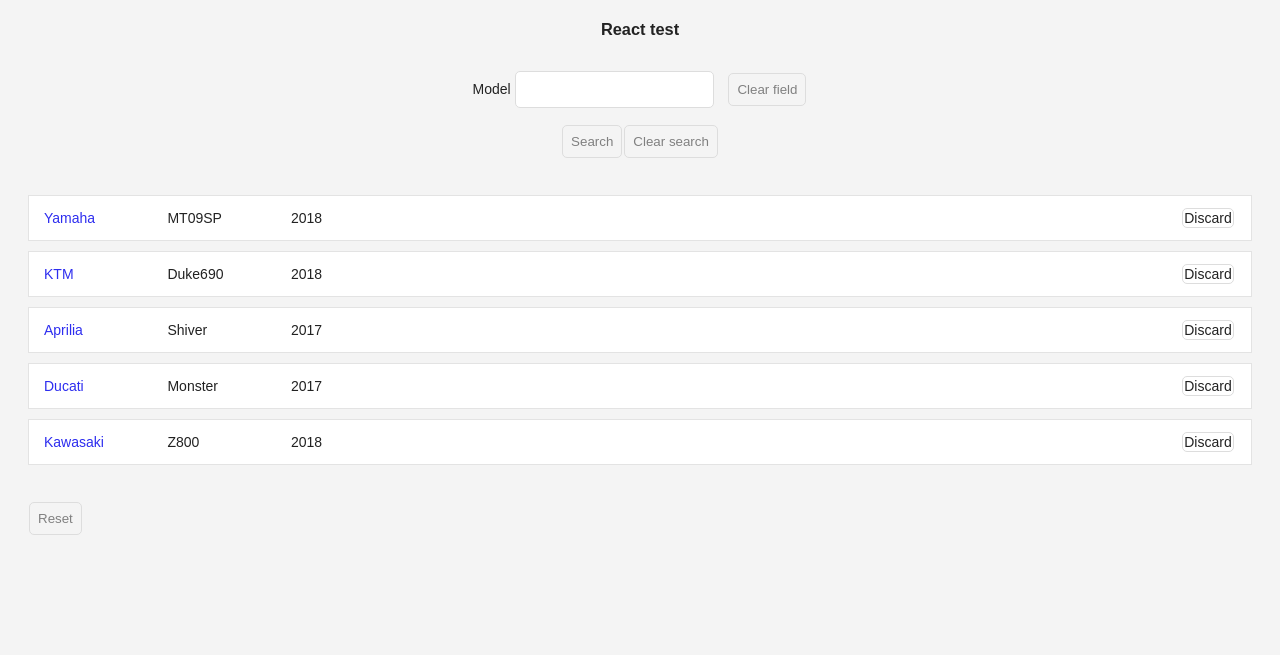
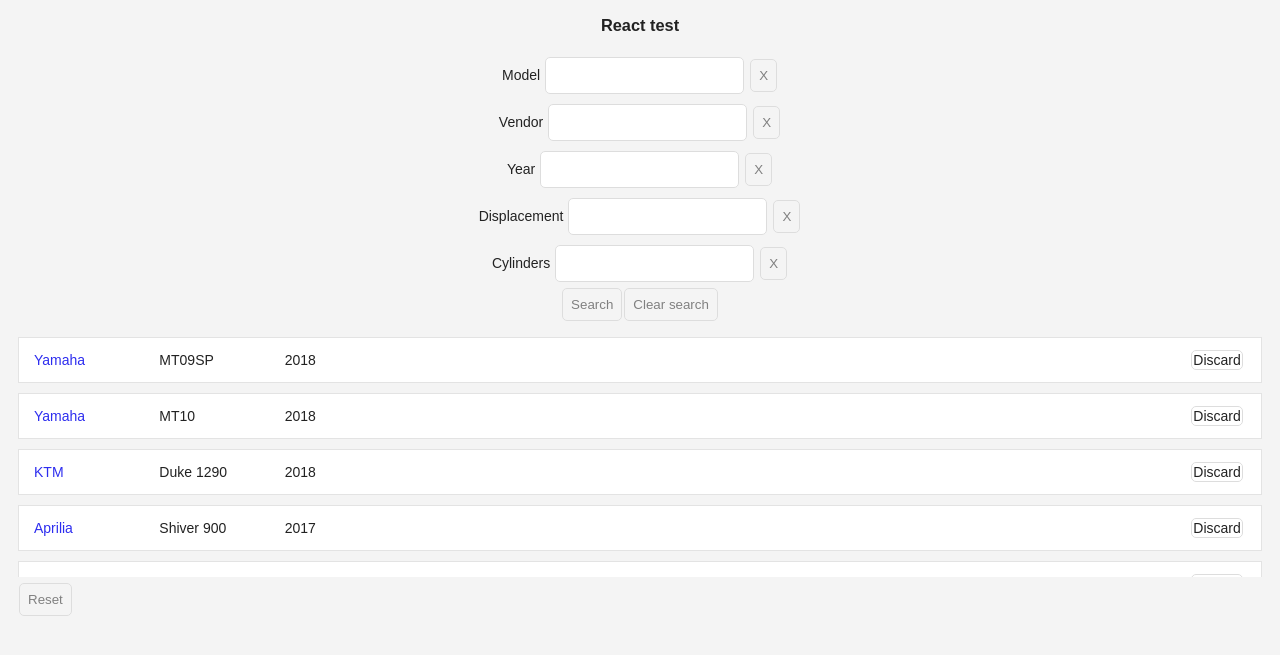
Before and after one commit to Siilk/reactTest, a React app: page / in a window 1280 px wide. Built offline with nearby package versions, Linux system fonts and the light colour scheme.

Commit message:
* search field component * search for all fields * data moved to a separate file

```diff
--- a/src/Application.css
+++ b/src/Application.css
@@ -1,6 +1,6 @@
 .page
 {
-    margin: 20px;
+    margin: 10px;
 }
 
 .title
@@ -15,7 +15,9 @@
 
 .table
 {
-    margin: 20px 0;
+    margin: 5px 0;
+    height: 250px;
+    overflow: scroll;
 }
 
 .table-header
--- a/src/Application.js
+++ b/src/Application.js
@@ -2,55 +2,7 @@
 import React, {Component} from 'react';
 import SearchWidget from './SearchWidget';
 import {ItemList, Button, TitleBar} from './StatelessComponents'
-
-let sourceData =
-[
-    {
-        objId: 0,
-        vendor: 'Yamaha',
-        vendorUrl: 'http://www.yamaha.com',
-        model: 'MT09SP',
-        year: '2018',
-        engineCC: '850',
-        cyls: '3'
-    },
-    {
-        objId: 1,
-        vendor: 'KTM',
-        vendorUrl: 'http://www.ktm.com',
-        model: 'Duke690',
-        year: '2018',
-        engineCC: '650',
-        cyls: '1',
-    },
-    {
-        objId: 2,
-        vendor: 'Aprilia',
-        vendorUrl: 'http://www.aprilia.com',
-        model: 'Shiver',
-        year: '2017',
-        engineCC: '890',
-        cyls: '2',
-    },
-    {
-        objId: 3,
-        vendor: 'Ducati',
-        vendorUrl: 'http://www.ducati.com',
-        model: 'Monster',
-        year: '2017',
-        engineCC: '980',
-        cyls: '2',
-    },
-    {
-        objId: 4,
-        vendor: 'Kawasaki',
-        vendorUrl: 'http://www.kawasaki.com',
-        model: 'Z800',
-        year: '2018',
-        engineCC: '800',
-        cyls: '4',
-    }
-];
+import {sourceData} from './DataSource';
 
 export default class Application extends Component
 {
@@ -63,7 +15,11 @@
             data : sourceData,
             filterParams :
             {
-                modelParam : ''
+                modelParam : '',
+                vendorParam : '',
+                yearParam: '',
+                engineCCParam: '',
+                cylsParam: ''
             }
         };
     }
@@ -75,15 +31,11 @@
         (
             <div className="page">
                 <TitleBar className="title">React test</TitleBar>
-                <br/>
-            <div className="interactions">
-                <SearchWidget value={filterParams} onApply={this.onApplySearch} onClearSearch={this.onClearSearch}/>
-            </div>
-                <br/>
+                <div className="interactions">
+                    <SearchWidget value={filterParams} onApply={this.onApplySearch}/>
+                </div>
                 <ItemList data={data} filterParams={filterParams} onDiscard={this.onDiscard}/>
-                <br/>
                 <Button type="button" onClick={() => this.onReset(sourceData)}>Reset</Button>
-
             </div>
         );
         return res;
@@ -99,11 +51,6 @@
         this.setState({filterParams : filterParams});
     };
 
-    onClearSearch = () =>
-    {
-        this.setState({filterParams : {modelParam : ''}});
-    };
-
     onReset = (listData) =>
     {
         this.setState({data : listData});
--- /dev/null
+++ b/src/DataSource.js
@@ -0,0 +1,69 @@
+const VENDOR_YAMAHA = 'Yamaha';
+const VENDOR_KTM = 'KTM';
+const VENDOR_APRILIA = 'Aprilia';
+const VENDOR_DUCATI = 'Ducati';
+const VENDOR_KAWASAKI = 'Kawasaki';
+
+const URL_KAWASAKI = 'http://www.kawasaki.com';
+const URL_DICATI = 'http://www.ducati.com';
+const URL_APRILIA = 'http://www.aprilia.com';
+const URL_KTM = 'http://www.ktm.com';
+const URL_YAMAHA = 'http://www.yamaha.com';
+
+export let sourceData =
+[
+    {
+        objId: 0,
+        vendor: VENDOR_YAMAHA,
+        vendorUrl: URL_YAMAHA,
+        model: 'MT09SP',
+        year: '2018',
+        engineCC: '850',
+        cyls: '3'
+    },
+    {
+        objId: 1,
+        vendor: VENDOR_YAMAHA,
+        vendorUrl: URL_YAMAHA,
+        model: 'MT10',
+        year: '2018',
+        engineCC: '998',
+        cyls: '4'
+    },
+    {
+        objId: 2,
+        vendor: VENDOR_KTM,
+        vendorUrl: URL_KTM,
+        model: 'Duke 1290',
+        year: '2018',
+        engineCC: '1290',
+        cyls: '2',
+    },
+    {
+        objId: 3,
+        vendor: VENDOR_APRILIA,
+        vendorUrl: URL_APRILIA,
+        model: 'Shiver 900',
+        year: '2017',
+        engineCC: '890',
+        cyls: '2',
+    },
+    {
+        objId: 4,
+        vendor: VENDOR_DUCATI,
+        vendorUrl: URL_DICATI,
+        model: 'Monster 1080',
+        year: '2017',
+        engineCC: '1080',
+        cyls: '2',
+    },
+    {
+        objId: 5,
+        vendor: VENDOR_KAWASAKI,
+        vendorUrl: URL_KAWASAKI,
+        model: 'Z800',
+        year: '2018',
+        engineCC: '800',
+        cyls: '4',
+    }
+];
--- a/src/SearchWidget.js
+++ b/src/SearchWidget.js
@@ -1,5 +1,5 @@
 import React from 'react';
-import {Button} from './StatelessComponents'
+import {Button, SearchField} from './StatelessComponents'
 
 export default class SearchWidget extends React.Component
 {
@@ -19,37 +19,51 @@
         let res =
         (
             <form>
-                <label>Model&nbsp;<input type="text" value={filterParams.modelParam} onChange={this.storeModelParam}/></label>
-                &nbsp;
-                <Button type="button" onClick={this.clearModel}>Clear field</Button>
-                <br/>
-                <br/>
+                <SearchField label="Model" value={filterParams.modelParam}
+                    onChange={(event) => this.setSearchParam('modelParam', event.target.value)}
+                    onClear={() => this.setSearchParam('modelParam', '')}/>
+
+                <SearchField label="Vendor" value={filterParams.vendorParam}
+                    onChange={(event) => this.setSearchParam('vendorParam', event.target.value)}
+                    onClear={() => this.setSearchParam('vendorParam', '')}/>
+
+                <SearchField label="Year" value={filterParams.yearParam}
+                    onChange={(event) => this.setSearchParam('yearParam', event.target.value)}
+                    onClear={() => this.setSearchParam('yearParam', '')}/>
+
+                <SearchField label="Displacement" value={filterParams.engineCCParam}
+                    onChange={(event) => this.setSearchParam('engineCCParam', event.target.value)}
+                    onClear={() => this.setSearchParam('engineCCParam', '')}/>
+
+                <SearchField label="Cylinders" value={filterParams.cylsParam}
+                    onChange={(event) => this.setSearchParam('cylsParam', event.target.value)}
+                    onClear={() => this.setSearchParam('cylsParam', '')}/>
                 <Button type="button" onClick={() => onApply(filterParams)}>Search</Button>
                 <Button type="button" onClick={() => this.clearSearchParams()}>Clear search</Button>
-
             </form>
         );
         return res;
     }
 
-    storeModelParam = (event) =>
+    setSearchParam = (paramName, paramVal) =>
     {
-        this.setModelParam(event.target.value);
-    };
-
-    clearModel = () =>
-    {
-        this.setModelParam('');
-    };
-
-    setModelParam = model =>
-    {
-        this.setState({filterParams : {modelParam : model}});
+        let updatedFilterParams = this.state.filterParams;
+        updatedFilterParams[paramName] = paramVal;
+        this.setState({filterParams : updatedFilterParams});
     };
 
     clearSearchParams = () =>
-    {
-        this.setState({filterParams : {modelParam : ''}});
-        this.props.onClearSearch()
-    };
+        this.setState
+        (
+            {
+                filterParams :
+                {
+                    modelParam : '',
+                    vendorParam : '',
+                    yearParam: '',
+                    engineCCParam: '',
+                    cylsParam: ''
+                }
+            }, () => this.props.onApply(this.state.filterParams)
+        );
 }
--- a/src/StatelessComponents.js
+++ b/src/StatelessComponents.js
@@ -1,16 +1,33 @@
 import React from 'react';
 
 
-const filterData = filterParams => (item => item.model.startsWith(filterParams.modelParam));
+const filterData = filterParams =>
+(
+    item =>
+    {
+        console.info(filterParams);
+        let result = true;
+        let {vendor, model, year, engineCC, cyls} = item;
+        let {modelParam, vendorParam, yearParam, engineCCParam, cylsParam} = filterParams;
+        result &= model.startsWith(modelParam);
+        result &= vendor.startsWith(vendorParam);
+        result &= yearParam !== '' ? year == yearParam : true;
+        result &= engineCCParam !== '' ? engineCC == engineCCParam : true;
+        result &= cylsParam !== '' ? cyls == cylsParam : true;
+        return result;
+    }
+);
 
 const largeColumn =
 {
     width: '80%',
 };
+
 const midColumn =
 {
     width: '10%',
 };
+
 const smallColumn =
 {
     width: '5%',
@@ -19,6 +36,11 @@
 export let TitleBar = ({children, className}) => <div className={className}><h3>{children}</h3></div>;
 
 export let Button = ({children, className, onClick}) => <button type="button" className={className} onClick={onClick}>{children}</button>;
+
+export let SearchField = ({label = '', value, onChange, onClear, className}) =>
+    <div className={className}>
+        <label>{label}<input type="text" value={value} onChange={onChange} style={{margin: '5px'}}/></label><Button type="button" onClick={onClear}>X</Button>
+    </div>;
 
 export let ItemList = ({data, filterParams, onDiscard}) =>
     <div className="table">
```
Lines whose indentation alone changed are shown as unchanged.
